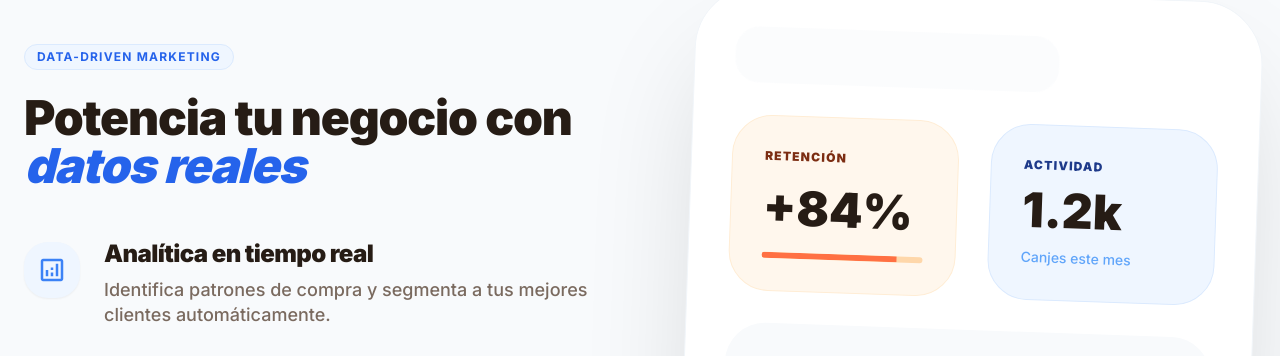
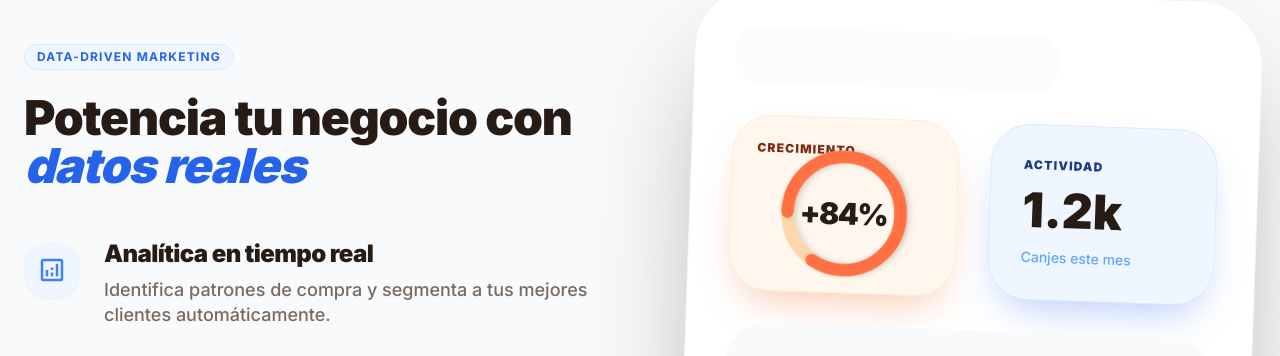
Before and after one commit to mannyg1959/Web_FidelityApp-MVP, a React (Vite) app: page / in a window 1280 px wide. Shown: the part 3380-3736 px from the top of the page. Built offline with nearby package versions, Linux system fonts and the light colour scheme.

Commit message:
Update carrusel and analytics graphics in HowItWorksScreen

```diff
--- a/src/components/InfiniteCarousel.jsx
+++ b/src/components/InfiniteCarousel.jsx
@@ -37,12 +37,11 @@ const InfiniteCarousel = ({ bucketName, projectRef, images }) => {
                     >
                         {images.map((img, index) => (
                             <div key={index} className="w-full flex-shrink-0 flex items-center justify-center px-0">
-                                <div className="w-full h-[300px] md:h-[500px] lg:h-[600px] overflow-hidden shadow-2xl border border-orange-50 bg-slate-50 relative group/img">
-                                    <div className="absolute inset-0 bg-gradient-to-t from-black/50 via-transparent to-transparent z-10"></div>
+                                <div className="w-full h-[300px] md:h-[500px] lg:h-[600px] overflow-hidden rounded-[2rem] border border-orange-50 bg-slate-50 relative group/img">
                                     <img
                                         src={`${baseUrl}${img.replace(/ /g, '%20')}`}
                                         alt={`Slide ${index + 1}`}
-                                        className="w-full h-full object-cover transition-transform duration-1000 group-hover/img:scale-105"
+                                        className="w-full h-full object-contain transition-transform duration-1000 group-hover/img:scale-105"
                                         onError={(e) => {
                                             e.target.src = 'https://via.placeholder.com/800x400?text=Image+Not+Found';
                                         }}
--- a/src/screens/HowItWorksScreen.jsx
+++ b/src/screens/HowItWorksScreen.jsx
@@ -6,28 +6,17 @@ const HowItWorksScreen = () => {
     useReveal();
 
     const marketingImages = [
-        'Gastronomia/Diapositiva15.PNG',
-        'Gastronomia/Diapositiva16.PNG',
-        'Gastronomia/Diapositiva17.PNG',
-        'Gastronomia/Diapositiva8.PNG',
-        'General/Diapositiva1.PNG',
-        'General/Diapositiva2.PNG',
-        'General/Diapositiva6.PNG',
-        'Salud-Belleza/Diapositiva10.PNG',
-        'Salud-Belleza/Diapositiva11.PNG',
-        'Salud-Belleza/Diapositiva12.PNG',
-        'Salud-Belleza/Diapositiva13.PNG',
-        'Salud-Belleza/Diapositiva14.PNG',
-        'Servicios-Varios/Diapositiva12.PNG',
-        'Servicios-Varios/Diapositiva18.PNG',
-        'Servicios-Varios/Diapositiva19.PNG',
-        'Servicios-Varios/Diapositiva3.PNG',
-        'Servicios-Varios/Diapositiva4.PNG',
-        'Tiendas/Diapositiva20.PNG',
-        'Tiendas/Diapositiva21.PNG',
-        'Tiendas/Diapositiva5.PNG',
-        'Tiendas/Diapositiva7.PNG',
-        'Tiendas/Diapositiva9.PNG'
+        'Diapositiva1.PNG',
+        'Diapositiva10.PNG',
+        'Diapositiva11.PNG',
+        'Diapositiva2.PNG',
+        'Diapositiva3.PNG',
+        'Diapositiva4.PNG',
+        'Diapositiva5.PNG',
+        'Diapositiva6.PNG',
+        'Diapositiva7.PNG',
+        'Diapositiva8.PNG',
+        'Diapositiva9.PNG'
     ];
 
     return (
@@ -82,7 +71,7 @@ const HowItWorksScreen = () => {
                                     users: true
                                 }
                             ].map((item, i) => (
-                                <div key={i} className={`reveal-scale group relative p-10 rounded-[3rem] transition-all duration-700 bg-slate-50 shadow-[0_20px_50px_rgba(0,0,0,0.15)] hover:bg-white hover:shadow-[0_45px_90px_-20px_rgba(0,0,0,0.2)] border border-transparent hover:border-orange-100`}>
+                                <div key={i} className={`reveal-scale group relative p-10 rounded-[3rem] transition-all duration-700 bg-slate-50 shadow-[0_30px_60px_-15px_rgba(0,0,0,0.25)] hover:bg-white hover:shadow-[0_50px_100px_-20px_rgba(0,0,0,0.35)] border border-transparent hover:border-orange-100`}>
                                     <div className="absolute -top-12 left-10">
                                         <div className={`flex items-center justify-center size-24 rounded-3xl bg-primary text-white text-5xl font-black shadow-2xl shadow-primary/30 transform ${item.rotation} group-hover:rotate-0 group-hover:scale-110 transition-all duration-500`}>
                                             {item.step}
@@ -153,18 +142,41 @@ const HowItWorksScreen = () => {
                             </div>
 
                             <div className="w-full lg:w-1/2">
-                                <div className="relative p-6 md:p-10 bg-white dark:bg-gray-900 rounded-[2.5rem] md:rounded-[4rem] shadow-[0_60px_120px_-20px_rgba(0,0,0,0.15)] overflow-hidden border border-slate-100 dark:border-gray-800 rotate-2 hover:rotate-0 transition-all duration-700">
+                                <div className="relative p-6 md:p-10 bg-white dark:bg-gray-900 rounded-[2.5rem] md:rounded-[4rem] shadow-[0_60px_120px_-20px_rgba(0,0,0,0.3)] hover:shadow-[0_80px_140px_-20px_rgba(0,0,0,0.4)] overflow-hidden border border-slate-100 dark:border-gray-800 rotate-2 hover:rotate-0 transition-all duration-700">
                                     <div className="space-y-8">
                                         <div className="h-14 w-2/3 rounded-2xl bg-slate-50 dark:bg-gray-800 animate-pulse"></div>
                                         <div className="grid grid-cols-1 sm:grid-cols-2 gap-4 md:gap-8">
-                                            <div className="h-40 md:h-44 rounded-[2rem] md:rounded-[2.5rem] bg-orange-50 border border-orange-100 p-6 md:p-8 flex flex-col justify-between group hover:bg-primary transition-colors duration-500">
-                                                <span className="text-[10px] md:text-xs font-black text-orange-900 uppercase tracking-widest group-hover:text-white">Retención</span>
-                                                <span className="text-3xl md:text-5xl font-black text-text-main group-hover:text-white">+84%</span>
-                                                <div className="h-1.5 w-full bg-orange-200 rounded-full group-hover:bg-white/30 overflow-hidden">
-                                                    <div className="h-full bg-primary group-hover:bg-white w-[84%]"></div>
+                                            <div className="h-40 md:h-44 rounded-[2rem] md:rounded-[2.5rem] bg-orange-50 border border-orange-100 shadow-[0_20px_40px_-15px_rgba(234,88,12,0.35)] hover:shadow-[0_30px_60px_-15px_rgba(234,88,12,0.5)] p-6 md:p-6 flex items-center justify-center relative group hover:bg-primary transition-all duration-500 overflow-hidden">
+                                                <span className="absolute top-6 left-6 text-[10px] md:text-xs font-black text-orange-900 uppercase tracking-widest group-hover:text-white">Crecimiento</span>
+                                                <div className="relative w-28 h-28 md:w-32 md:h-32 mt-4 flex items-center justify-center">
+                                                    <svg className="absolute inset-0 w-full h-full transform -rotate-90 origin-center drop-shadow-md" viewBox="0 0 36 36">
+                                                        <path
+                                                            className="text-orange-200 group-hover:text-white/20 transition-colors duration-500"
+                                                            d="M18 2.0845
+                                                               a 15.9155 15.9155 0 0 1 0 31.831
+                                                               a 15.9155 15.9155 0 0 1 0 -31.831"
+                                                            fill="none"
+                                                            stroke="currentColor"
+                                                            strokeWidth="3.5"
+                                                        />
+                                                        <path
+                                                            className="text-primary group-hover:text-white transition-colors duration-500 drop-shadow-sm"
+                                                            d="M18 2.0845
+                                                               a 15.9155 15.9155 0 0 1 0 31.831
+                                                               a 15.9155 15.9155 0 0 1 0 -31.831"
+                                                            fill="none"
+                                                            stroke="currentColor"
+                                                            strokeWidth="3.5"
+                                                            strokeDasharray="84, 100"
+                                                            strokeLinecap="round"
+                                                        />
+                                                    </svg>
+                                                    <span className="text-2xl md:text-3xl font-black text-text-main group-hover:text-white z-10 tracking-tighter">
+                                                        +84%
+                                                    </span>
                                                 </div>
                                             </div>
-                                            <div className="h-40 md:h-44 rounded-[2rem] md:rounded-[2.5rem] bg-blue-50 border border-blue-100 p-6 md:p-8 flex flex-col justify-between group hover:bg-blue-600 transition-colors duration-500">
+                                            <div className="h-40 md:h-44 rounded-[2rem] md:rounded-[2.5rem] bg-blue-50 border border-blue-100 shadow-[0_20px_40px_-15px_rgba(37,99,235,0.35)] hover:shadow-[0_30px_60px_-15px_rgba(37,99,235,0.5)] p-6 md:p-8 flex flex-col justify-between group hover:bg-blue-600 transition-all duration-500">
                                                 <span className="text-[10px] md:text-xs font-black text-blue-900 uppercase tracking-widest group-hover:text-white">Actividad</span>
                                                 <span className="text-3xl md:text-5xl font-black text-text-main group-hover:text-white">1.2k</span>
                                                 <span className="text-[10px] md:text-sm font-bold text-blue-400 group-hover:text-blue-100 font-medium">Canjes este mes</span>
@@ -195,7 +207,7 @@ const HowItWorksScreen = () => {
                 {/* Supabase Assets Carousel */}
                 <section className="reveal">
                     <InfiniteCarousel
-                        bucketName="marketing_assets"
+                        bucketName="web_marketing_assets"
                         projectRef="gtxzmkmwjclwppnkiifi"
                         images={marketingImages}
                     />
```
Also changed, not shown: src/screens/HomeScreen.jsx (line endings or trailing spaces).
